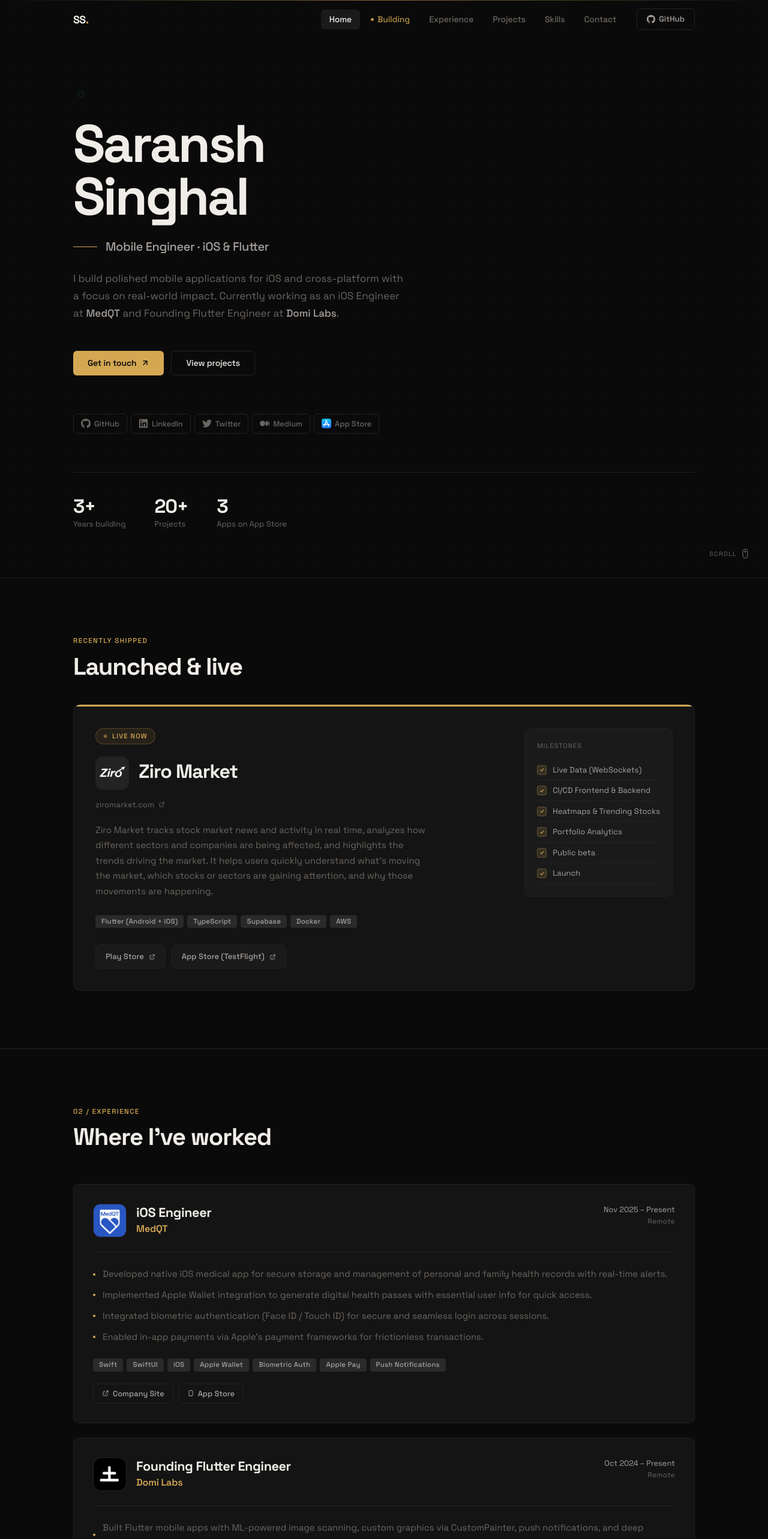
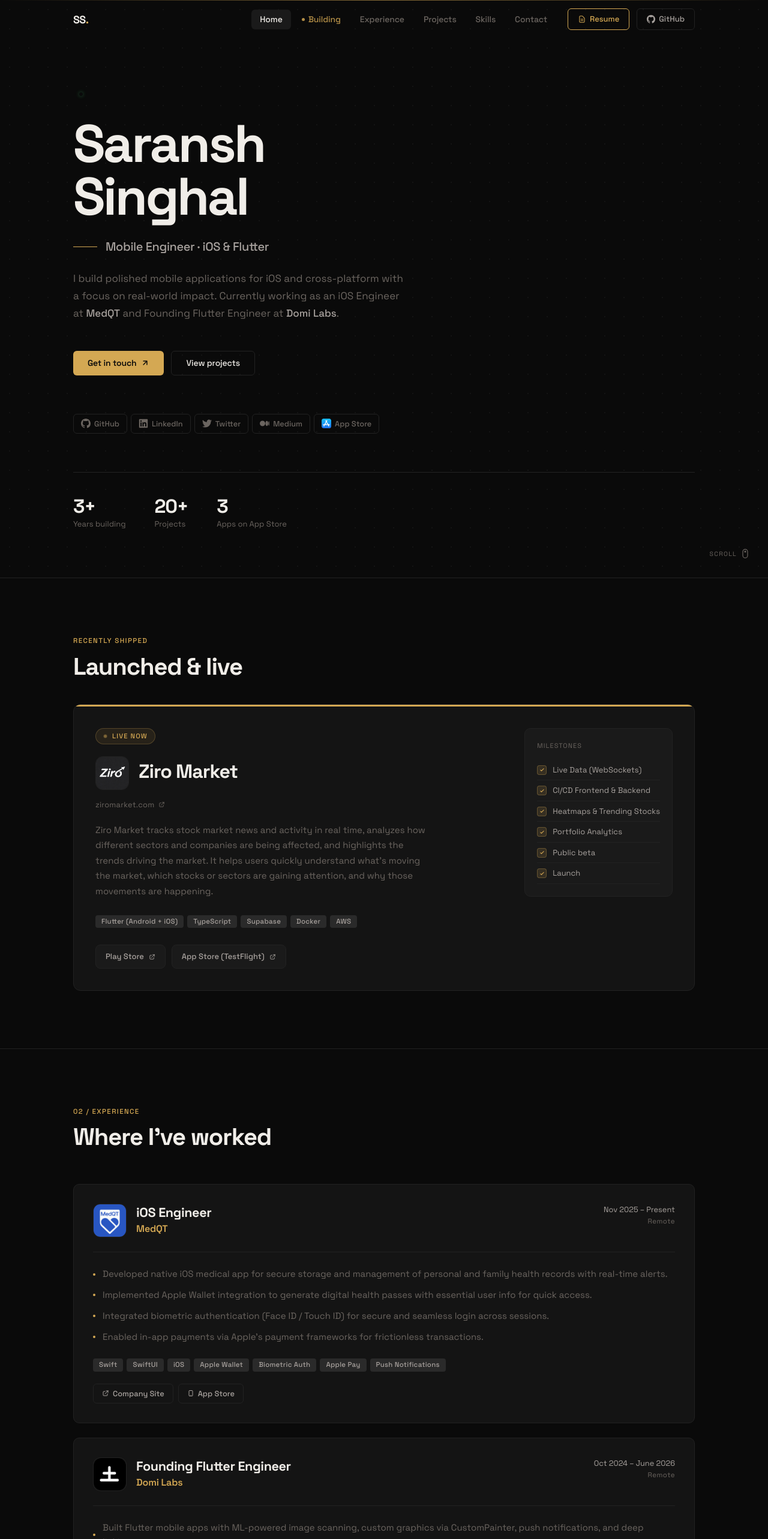
Before and after one commit to Saransh1650/portfolio, a Next.js app: page / in a window 1280 px wide. Shown: the top 2566 px of the page at 60% size. Built offline with nearby package versions, Linux system fonts and the light colour scheme.

Commit message:
added resume and updated portfolio

```diff
--- a/src/components/Experience.tsx
+++ b/src/components/Experience.tsx
@@ -20,7 +20,7 @@ const Experience = () => {
           }
         });
       },
-      { threshold: 0.1 }
+      { threshold: 0.1 },
     );
     if (sectionRef.current) observer.observe(sectionRef.current);
     return () => observer.disconnect();
@@ -41,14 +41,22 @@ const Experience = () => {
         "Integrated biometric authentication (Face ID / Touch ID) for secure and seamless login across sessions.",
         "Enabled in-app payments via Apple's payment frameworks for frictionless transactions.",
       ],
-      stack: ["Swift", "SwiftUI", "iOS", "Apple Wallet", "Biometric Auth", "Apple Pay", "Push Notifications"],
+      stack: [
+        "Swift",
+        "SwiftUI",
+        "iOS",
+        "Apple Wallet",
+        "Biometric Auth",
+        "Apple Pay",
+        "Push Notifications",
+      ],
       accentColor: "#d4a853",
     },
     {
       title: "Founding Flutter Engineer",
       company: "Domi Labs",
       logo: "/images/domi.png",
-      period: "Oct 2024 – Present",
+      period: "Oct 2024 – June 2026",
       type: "Remote",
       mobileUrl: "https://digitaldomi.com/get-app",
       webUrl: "https://web.digitaldomi.com",
@@ -59,7 +67,15 @@ const Experience = () => {
         "Established clean architecture patterns, modular organization, and automated testing/deployment workflows.",
         "Built a real-time chat feature using WebSockets for low-latency communication.",
       ],
-      stack: ["Flutter", "Machine Learning", "CustomPainter", "WebSockets", "CI/CD", "AWS S3", "GitHub Actions"],
+      stack: [
+        "Flutter",
+        "Machine Learning",
+        "CustomPainter",
+        "WebSockets",
+        "CI/CD",
+        "AWS S3",
+        "GitHub Actions",
+      ],
       accentColor: "#d4a853",
     },
     {
@@ -75,7 +91,13 @@ const Experience = () => {
         "Configured push notifications for booking confirmations, updates, and reminders.",
         "Integrated Razorpay payment gateway for secure in-app transactions.",
       ],
-      stack: ["Flutter", "Firebase Firestore", "Push Notifications", "Razorpay", "Payment Gateway"],
+      stack: [
+        "Flutter",
+        "Firebase Firestore",
+        "Push Notifications",
+        "Razorpay",
+        "Payment Gateway",
+      ],
       accentColor: "#d4a853",
     },
   ];
@@ -89,7 +111,10 @@ const Experience = () => {
       <div style={{ maxWidth: "1100px", margin: "0 auto", padding: "0 32px" }}>
         {/* Section Header */}
         <div style={{ marginBottom: "56px" }}>
-          <span className="section-label" style={{ display: "block", marginBottom: "12px" }}>
+          <span
+            className="section-label"
+            style={{ display: "block", marginBottom: "12px" }}
+          >
             02 / Experience
           </span>
           <h2
@@ -119,13 +144,15 @@ const Experience = () => {
                 padding: "32px",
                 opacity: 0,
                 transform: "translateY(16px)",
-                transition: "opacity 0.5s ease, transform 0.5s ease, border-color 0.2s ease",
+                transition:
+                  "opacity 0.5s ease, transform 0.5s ease, border-color 0.2s ease",
               }}
               onMouseEnter={(e) => {
                 (e.currentTarget as HTMLDivElement).style.borderColor = "#333";
               }}
               onMouseLeave={(e) => {
-                (e.currentTarget as HTMLDivElement).style.borderColor = "var(--border)";
+                (e.currentTarget as HTMLDivElement).style.borderColor =
+                  "var(--border)";
               }}
             >
               {/* Card Header */}
@@ -141,7 +168,9 @@ const Experience = () => {
                   borderBottom: "1px solid var(--border)",
                 }}
               >
-                <div style={{ display: "flex", gap: "16px", alignItems: "center" }}>
+                <div
+                  style={{ display: "flex", gap: "16px", alignItems: "center" }}
+                >
                   {exp.logo && (
                     <div
                       style={{
@@ -180,8 +209,19 @@ const Experience = () => {
                         color: "var(--text-muted)",
                       }}
                     >
-                      <svg width="28" height="28" fill="none" stroke="currentColor" viewBox="0 0 24 24" strokeWidth={1.5}>
-                        <path strokeLinecap="round" strokeLinejoin="round" d="M2.25 21h19.5m-18-18v18m10.5-18v18m6-13.5V21M6.75 6.75h.75m-.75 3h.75m-.75 3h.75m3-6.75h.75m-.75 3h.75m-.75 3h.75M6.75 21v-3.375c0-.621.504-1.125 1.125-1.125h2.25c.621 0 1.125.504 1.125 1.125V21M3 3h18" />
+                      <svg
+                        width="28"
+                        height="28"
+                        fill="none"
+                        stroke="currentColor"
+                        viewBox="0 0 24 24"
+                        strokeWidth={1.5}
+                      >
+                        <path
+                          strokeLinecap="round"
+                          strokeLinejoin="round"
+                          d="M2.25 21h19.5m-18-18v18m10.5-18v18m6-13.5V21M6.75 6.75h.75m-.75 3h.75m-.75 3h.75m3-6.75h.75m-.75 3h.75m-.75 3h.75M6.75 21v-3.375c0-.621.504-1.125 1.125-1.125h2.25c.621 0 1.125.504 1.125 1.125V21M3 3h18"
+                        />
                       </svg>
                     </div>
                   )}
@@ -237,7 +277,16 @@ const Experience = () => {
               </div>
 
               {/* Bullets */}
-              <ul style={{ listStyle: "none", margin: "0 0 24px 0", padding: 0, display: "flex", flexDirection: "column", gap: "10px" }}>
+              <ul
+                style={{
+                  listStyle: "none",
+                  margin: "0 0 24px 0",
+                  padding: 0,
+                  display: "flex",
+                  flexDirection: "column",
+                  gap: "10px",
+                }}
+              >
                 {exp.bullets.map((bullet, j) => (
                   <li
                     key={j}
@@ -266,9 +315,18 @@ const Experience = () => {
               </ul>
 
               {/* Stack tags */}
-              <div style={{ display: "flex", flexWrap: "wrap", gap: "6px", marginBottom: "20px" }}>
+              <div
+                style={{
+                  display: "flex",
+                  flexWrap: "wrap",
+                  gap: "6px",
+                  marginBottom: "20px",
+                }}
+              >
                 {exp.stack.map((tech) => (
-                  <span key={tech} className="tag">{tech}</span>
+                  <span key={tech} className="tag">
+                    {tech}
+                  </span>
                 ))}
               </div>
 
@@ -304,8 +362,19 @@ const Experience = () => {
                       el.style.color = "var(--text-secondary)";
                     }}
                   >
-                    <svg width="12" height="12" fill="none" stroke="currentColor" viewBox="0 0 24 24" strokeWidth={2}>
-                      <path strokeLinecap="round" strokeLinejoin="round" d="M10 6H6a2 2 0 00-2 2v10a2 2 0 002 2h10a2 2 0 002-2v-4M14 4h6m0 0v6m0-6L10 14" />
+                    <svg
+                      width="12"
+                      height="12"
+                      fill="none"
+                      stroke="currentColor"
+                      viewBox="0 0 24 24"
+                      strokeWidth={2}
+                    >
+                      <path
+                        strokeLinecap="round"
+                        strokeLinejoin="round"
+                        d="M10 6H6a2 2 0 00-2 2v10a2 2 0 002 2h10a2 2 0 002-2v-4M14 4h6m0 0v6m0-6L10 14"
+                      />
                     </svg>
                     Company Site
                   </a>
@@ -340,8 +409,19 @@ const Experience = () => {
                       el.style.color = "var(--text-secondary)";
                     }}
                   >
-                    <svg width="12" height="12" fill="none" stroke="currentColor" viewBox="0 0 24 24" strokeWidth={2}>
-                      <path strokeLinecap="round" strokeLinejoin="round" d="M12 18h.01M8 21h8a2 2 0 002-2V5a2 2 0 00-2-2H8a2 2 0 00-2 2v14a2 2 0 002 2z" />
+                    <svg
+                      width="12"
+                      height="12"
+                      fill="none"
+                      stroke="currentColor"
+                      viewBox="0 0 24 24"
+                      strokeWidth={2}
+                    >
+                      <path
+                        strokeLinecap="round"
+                        strokeLinejoin="round"
+                        d="M12 18h.01M8 21h8a2 2 0 002-2V5a2 2 0 00-2-2H8a2 2 0 00-2 2v14a2 2 0 002 2z"
+                      />
                     </svg>
                     App Store
                   </a>
@@ -376,8 +456,19 @@ const Experience = () => {
                       el.style.color = "var(--text-secondary)";
                     }}
                   >
-                    <svg width="12" height="12" fill="none" stroke="currentColor" viewBox="0 0 24 24" strokeWidth={2}>
-                      <path strokeLinecap="round" strokeLinejoin="round" d="M12 18h.01M8 21h8a2 2 0 002-2V5a2 2 0 00-2-2H8a2 2 0 00-2 2v14a2 2 0 002 2z" />
+                    <svg
+                      width="12"
+                      height="12"
+                      fill="none"
+                      stroke="currentColor"
+                      viewBox="0 0 24 24"
+                      strokeWidth={2}
+                    >
+                      <path
+                        strokeLinecap="round"
+                        strokeLinejoin="round"
+                        d="M12 18h.01M8 21h8a2 2 0 002-2V5a2 2 0 00-2-2H8a2 2 0 00-2 2v14a2 2 0 002 2z"
+                      />
                     </svg>
                     Mobile App
                   </a>
@@ -412,8 +503,19 @@ const Experience = () => {
                       el.style.color = "var(--text-secondary)";
                     }}
                   >
-                    <svg width="12" height="12" fill="none" stroke="currentColor" viewBox="0 0 24 24" strokeWidth={2}>
-                      <path strokeLinecap="round" strokeLinejoin="round" d="M21 12a9 9 0 01-9 9m9-9a9 9 0 00-9-9m9 9H3m9 9a9 9 0 01-9-9m9 9c1.657 0 3-4.03 3-9s-1.343-9-3-9m0 18c-1.657 0-3-4.03-3-9s1.343-9 3-9m-9 9a9 9 0 019-9" />
+                    <svg
+                      width="12"
+                      height="12"
+                      fill="none"
+                      stroke="currentColor"
+                      viewBox="0 0 24 24"
+                      strokeWidth={2}
+                    >
+                      <path
+                        strokeLinecap="round"
+                        strokeLinejoin="round"
+                        d="M21 12a9 9 0 01-9 9m9-9a9 9 0 00-9-9m9 9H3m9 9a9 9 0 01-9-9m9 9c1.657 0 3-4.03 3-9s-1.343-9-3-9m0 18c-1.657 0-3-4.03-3-9s1.343-9 3-9m-9 9a9 9 0 019-9"
+                      />
                     </svg>
                     Web App
                   </a>
@@ -448,8 +550,17 @@ const Experience = () => {
                       el.style.color = "var(--text-secondary)";
                     }}
                   >
-                    <svg width="12" height="12" fill="currentColor" viewBox="0 0 20 20">
-                      <path fillRule="evenodd" d="M10 0C4.477 0 0 4.484 0 10.017c0 4.425 2.865 8.18 6.839 9.504.5.092.682-.217.682-.483 0-.237-.008-.868-.013-1.703-2.782.605-3.369-1.343-3.369-1.343-.454-1.158-1.11-1.466-1.11-1.466-.908-.62.069-.608.069-.608 1.003.07 1.531 1.032 1.531 1.032.892 1.53 2.341 1.088 2.91.832.092-.647.35-1.088.636-1.338-2.22-.253-4.555-1.113-4.555-4.951 0-1.093.39-1.988 1.029-2.688-.103-.253-.446-1.272.098-2.65 0 0 .84-.27 2.75 1.026A9.564 9.564 0 0110 4.844c.85.004 1.705.115 2.504.337 1.909-1.296 2.747-1.027 2.747-1.027.546 1.379.203 2.398.1 2.651.64.7 1.028 1.595 1.028 2.688 0 3.848-2.339 4.695-4.566 4.942.359.31.678.921.678 1.856 0 1.338-.012 2.419-.012 2.747 0 .268.18.58.688.482A10.019 10.019 0 0020 10.017C20 4.484 15.522 0 10 0z" clipRule="evenodd" />
+                    <svg
+                      width="12"
+                      height="12"
+                      fill="currentColor"
+                      viewBox="0 0 20 20"
+                    >
+                      <path
+                        fillRule="evenodd"
+                        d="M10 0C4.477 0 0 4.484 0 10.017c0 4.425 2.865 8.18 6.839 9.504.5.092.682-.217.682-.483 0-.237-.008-.868-.013-1.703-2.782.605-3.369-1.343-3.369-1.343-.454-1.158-1.11-1.466-1.11-1.466-.908-.62.069-.608.069-.608 1.003.07 1.531 1.032 1.531 1.032.892 1.53 2.341 1.088 2.91.832.092-.647.35-1.088.636-1.338-2.22-.253-4.555-1.113-4.555-4.951 0-1.093.39-1.988 1.029-2.688-.103-.253-.446-1.272.098-2.65 0 0 .84-.27 2.75 1.026A9.564 9.564 0 0110 4.844c.85.004 1.705.115 2.504.337 1.909-1.296 2.747-1.027 2.747-1.027.546 1.379.203 2.398.1 2.651.64.7 1.028 1.595 1.028 2.688 0 3.848-2.339 4.695-4.566 4.942.359.31.678.921.678 1.856 0 1.338-.012 2.419-.012 2.747 0 .268.18.58.688.482A10.019 10.019 0 0020 10.017C20 4.484 15.522 0 10 0z"
+                        clipRule="evenodd"
+                      />
                     </svg>
                     GitHub Preview
                   </a>
--- a/src/components/Navigation.tsx
+++ b/src/components/Navigation.tsx
@@ -147,6 +147,40 @@ const Navigation = () => {
           ))}
 
           <a
+            href="/resume.pdf"
+            target="_blank"
+            rel="noopener noreferrer"
+            style={{
+              display: "inline-flex",
+              alignItems: "center",
+              gap: "6px",
+              marginLeft: "16px",
+              padding: "7px 16px",
+              borderRadius: "6px",
+              border: "1px solid var(--accent)",
+              fontSize: "0.8125rem",
+              fontWeight: 500,
+              color: "var(--accent)",
+              textDecoration: "none",
+              transition: "background-color 0.2s ease, color 0.2s ease",
+              fontFamily: "'Space Grotesk', sans-serif",
+            }}
+            onMouseEnter={(e) => {
+              const el = e.currentTarget as HTMLAnchorElement;
+              el.style.backgroundColor = "rgba(212, 168, 83, 0.1)";
+            }}
+            onMouseLeave={(e) => {
+              const el = e.currentTarget as HTMLAnchorElement;
+              el.style.backgroundColor = "transparent";
+            }}
+          >
+            <svg width="14" height="14" fill="none" stroke="currentColor" viewBox="0 0 24 24" strokeWidth={1.8}>
+              <path strokeLinecap="round" strokeLinejoin="round" d="M9 12h6m-6 4h6m2 5H7a2 2 0 01-2-2V5a2 2 0 012-2h5.586a1 1 0 01.707.293l5.414 5.414a1 1 0 01.293.707V19a2 2 0 01-2 2z" />
+            </svg>
+            Resume
+          </a>
+
+          <a
             href="https://github.com/Saransh1650"
             target="_blank"
             rel="noopener noreferrer"
@@ -154,7 +188,7 @@ const Navigation = () => {
               display: "inline-flex",
               alignItems: "center",
               gap: "6px",
-              marginLeft: "16px",
+              marginLeft: "8px",
               padding: "7px 16px",
               borderRadius: "6px",
               border: "1px solid var(--border)",
@@ -236,6 +270,24 @@ const Navigation = () => {
               {item.name}
             </a>
           ))}
+          <a
+            href="/resume.pdf"
+            target="_blank"
+            rel="noopener noreferrer"
+            onClick={() => setIsMobileMenuOpen(false)}
+            style={{
+              display: "block",
+              padding: "12px 0",
+              fontSize: "1rem",
+              fontWeight: 500,
+              color: "var(--accent)",
+              textDecoration: "none",
+              fontFamily: "'Space Grotesk', sans-serif",
+              letterSpacing: "-0.01em",
+            }}
+          >
+            Resume
+          </a>
         </div>
       )}
     </nav>
```
Also changed, not shown: 1 other file (tests, documents, lock files or other folders).
